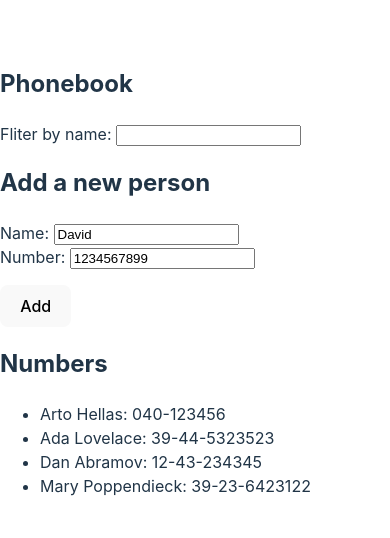
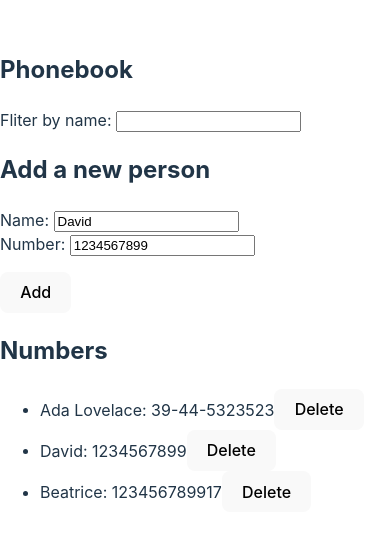
Before and after one commit to DxVxDOD/Helsinki-Full-Stack-Open, a React (Vite) app in the folder part2/phonebook/: page / in a window 390 px wide. Shown: the part 142-680 px from the top of the page. Built offline with nearby package versions, Linux system fonts and the light colour scheme; data requests are answered from the project's data file.

Commit message:
2.14: The Phonebook step9

```diff
--- a/part2/phonebook/db.json
+++ b/part2/phonebook/db.json
@@ -1,23 +1,18 @@
 {
-  "persons":[
-    {
-      "name": "Arto Hellas",
-      "number": "040-123456",
-      "id": 1
-    },
+  "persons": [
     {
       "name": "Ada Lovelace",
       "number": "39-44-5323523",
       "id": 2
     },
     {
-      "name": "Dan Abramov",
-      "number": "12-43-234345",
+      "name": "David",
+      "number": 1234567899,
       "id": 3
     },
     {
-      "name": "Mary Poppendieck",
-      "number": "39-23-6423122",
+      "name": "Beatrice",
+      "number": 123456789917,
       "id": 4
     }
   ]
--- a/part2/phonebook/src/App.tsx
+++ b/part2/phonebook/src/App.tsx
@@ -2,8 +2,8 @@ import React, { useEffect, useState } from 'react'
 import Numbers from './components/Numbers';
 import Persons from './components/Persons';
 import Phonebook from './components/Phonebook';
-import axios from 'axios'
 import personType from './types/person.type';
+import personService from './services/persons';
 
 const App = () => {
   const [persons, setPersons] = useState<personType[]>([]);
@@ -19,28 +19,31 @@ const App = () => {
   const detailHandler = (event: React.FormEvent) => {
     event.preventDefault();
     setNewID(listOfIds.length + 1);
+    const person = { name: newName, number: newNumber, id: newID };
       if (!listOfNames.includes(newName.toLowerCase()) && !listofNumbers.includes(newNumber)
           && !isNaN(newNumber) && newName !== '') {
-        setPersons(persons.concat({name: newName, number: newNumber, id: newID}));
+            setPersons(persons.concat(person));
             setNewName('');
             setNewNumber(0);
+            personService.postPerson(person);
+
       } else if (listOfNames.includes(newName.toLowerCase()) && newNumber) {
+
           alert(`${newName} already exists`);
           setNewName('');
+
       } else if (listofNumbers.includes(newNumber) && newName) {
+
           alert(`${newNumber} already exists`);
           setNewNumber(0);
+
       } else if (isNaN(newNumber)) alert('You need to enter a valid number');
         else if (newName === '') alert('You need to enter a valid name');
         else alert('You need to enter valid values!');
     }
 
     useEffect(() => {
-        axios
-        .get('http://localhost:3001/persons')
-        .then(response => {
-          setPersons(response.data);
-        })
+        personService.getAll().then(initialPersons => setPersons(initialPersons));
     }, []);
 
   return (
--- a/part2/phonebook/src/components/Number.tsx
+++ b/part2/phonebook/src/components/Number.tsx
@@ -1,3 +1,3 @@
-const Number = ({name, number}: {name: string, number: number}) => { return <li>{name}: {number}</li> }
+const Number = ({name, number}: {name: string, number: number}) => { return <>{name}: {number}</> }
 
-export default Number
+export default Number;
--- a/part2/phonebook/src/components/Numbers.tsx
+++ b/part2/phonebook/src/components/Numbers.tsx
@@ -1,12 +1,25 @@
 import Number from "./Number"
 import personType from "../types/person.type"
+import personService from "../services/persons";
+
+const handleDelete = (person: personType) => {
+  personService.deletePerson(person.id);
+  window.confirm(`Are you sure you want to delete ${person.name}`)
+  window.location.reload();
+}
 
 const Numbers = ({persons}: {persons: personType[]}) => {
   return (
     <>
       <h2>Numbers</h2>
       <ul>
-        {persons.map((person: personType) => <Number key={person.id} name={person.name} number={person.number}/> )}
+        {persons.map((person: personType) =>
+        <li key={`${person.id}${person.name}`}>
+          <Number name={person.name} number={person.number}/>
+          <button onClick={() => handleDelete(person)} >
+            Delete
+          </button>
+        </li>)}
       </ul>
     </>
   )
--- a/part2/phonebook/src/components/Phonebook.tsx
+++ b/part2/phonebook/src/components/Phonebook.tsx
@@ -6,9 +6,7 @@ const Phonebook = (
         {persons: personType[], filteredNames: string, setFilteredNames: React.Dispatch<React.SetStateAction<string>>}
     ) => {
 
-      const searchResult = persons.map((person: personType) => {
-        if (person.name === filteredNames) return `${person.name}: ${person.number}`;
-      })
+      const searchResult = persons.map((person: personType) => person.name === filteredNames ? `${person.name}: ${person.number}` : '');
 
   return (
     <>
--- /dev/null
+++ b/part2/phonebook/src/services/persons.ts
@@ -0,0 +1,24 @@
+import axios from "axios";
+import personType from "../types/person.type";
+
+const baseURL = 'http://localhost:3001/persons';
+
+const getAll = async () => {
+    const request = axios.get(baseURL);
+    const response = await request;
+    return response.data;
+}
+
+const postPerson = async (newPost: personType) => {
+    const request = axios.post(baseURL, newPost);
+    const response = await request;
+    return response.data;
+}
+
+const deletePerson = async (personId: number) => {
+    const request = axios.delete(`${baseURL}/${personId}`);
+    const response = await request;
+    return response;
+}
+
+export default { getAll, postPerson, deletePerson };
```
Lines whose indentation alone changed are shown as unchanged.
